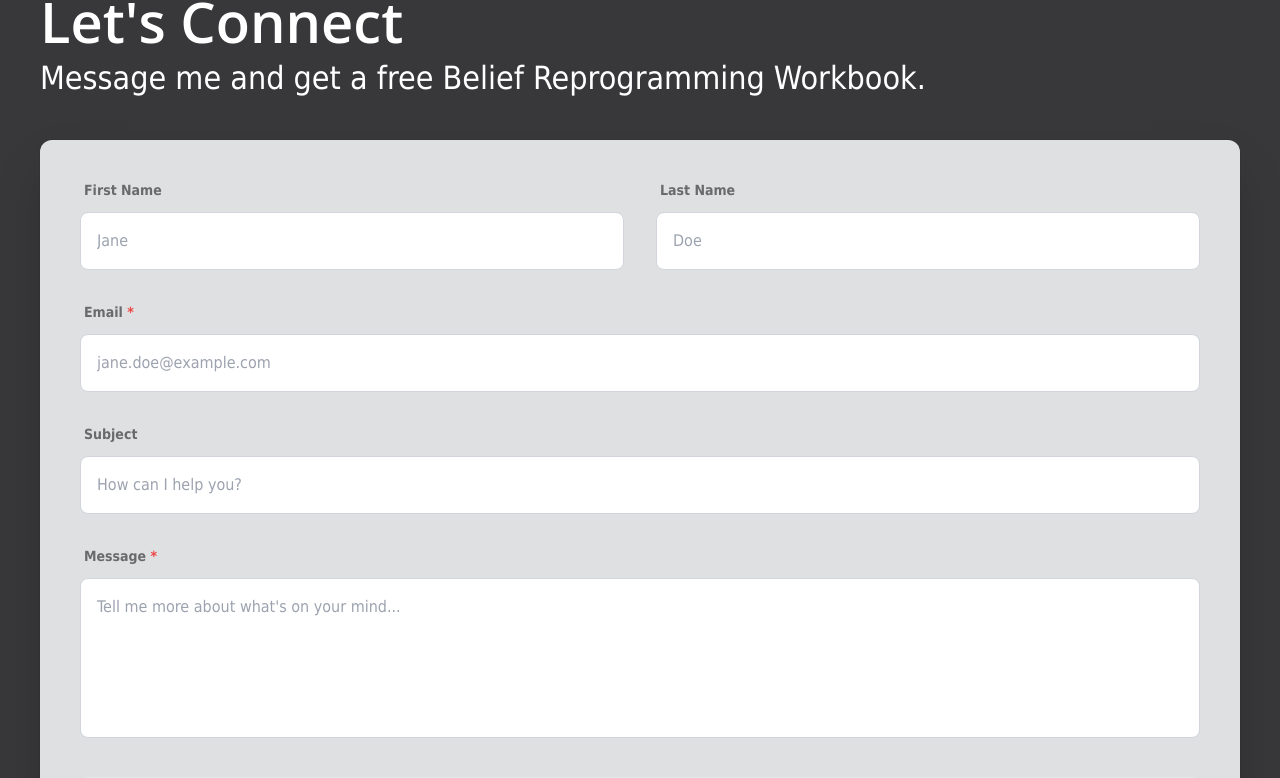
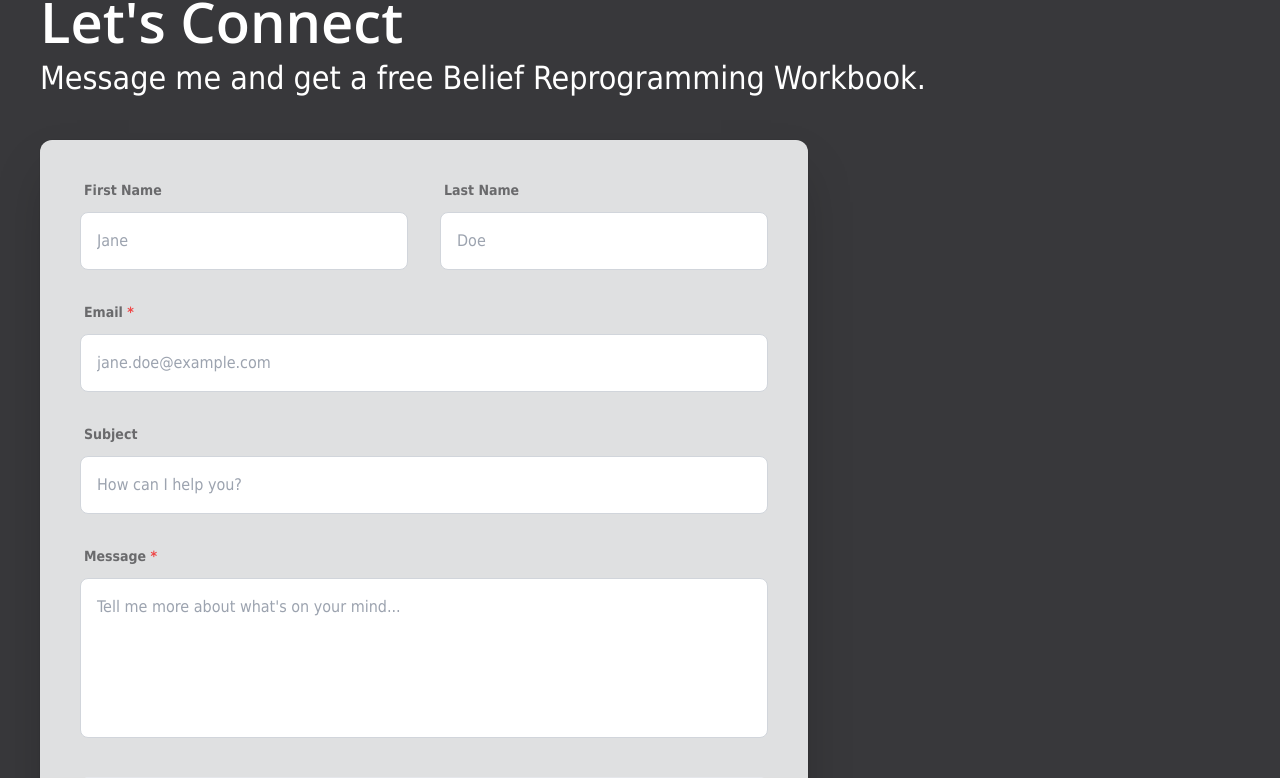
Before and after one commit to michaelzick/michaelzick.com, a Next.js app: page / in a window 1280 px wide. Shown: the part 5285-6063 px from the top of the page. Built offline with nearby package versions, Linux system fonts and the light colour scheme; no server answers.

Commit message:
style: limit width of contact form section

```diff
--- a/components/HomePageContent.tsx
+++ b/components/HomePageContent.tsx
@@ -165,7 +165,7 @@ export default function HomePageContent() {
             </p>
           </FadeInSection>
 
-          <FadeInSection className="bg-light-grey text-black rounded-xl p-4 sm:p-8 md:p-10 shadow-2xl ring-1 ring-black/5">
+          <FadeInSection className="bg-light-grey text-black rounded-xl p-4 sm:p-8 md:p-10 shadow-2xl ring-1 ring-black/5 max-w-3xl w-full">
             <ContactForm />
           </FadeInSection>
         </div>
```
